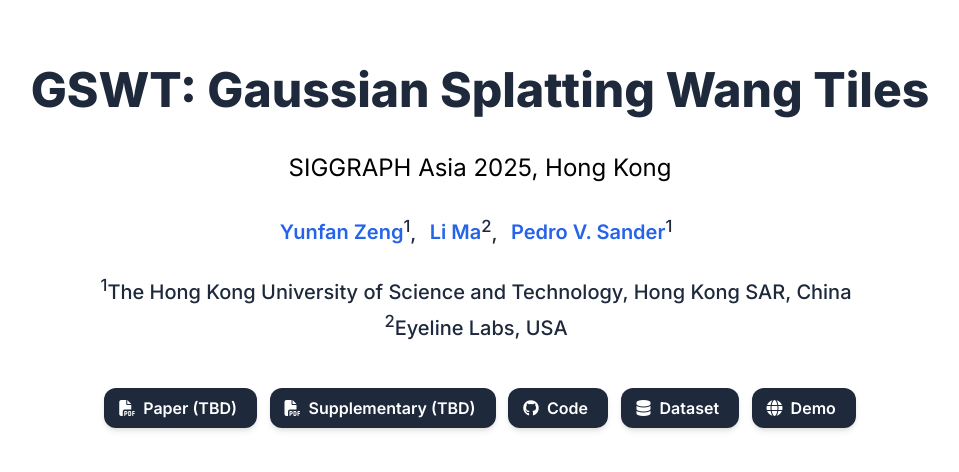
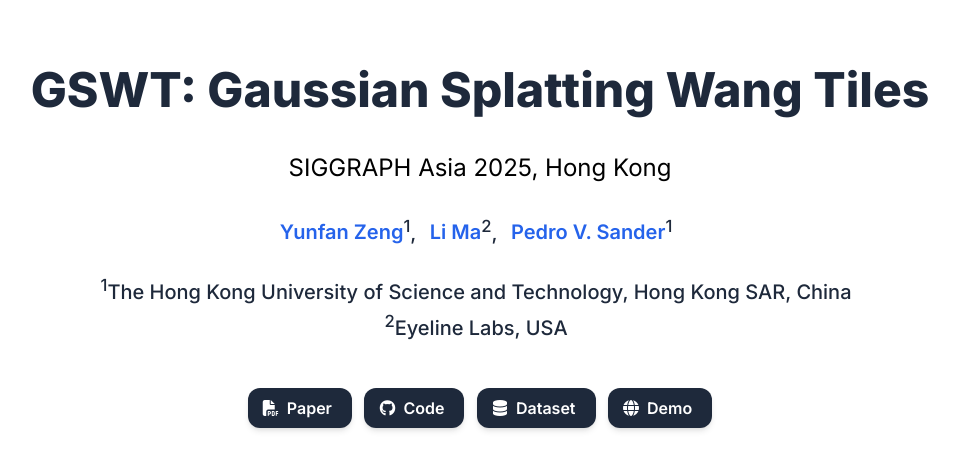
Before and after one commit to zengyf131/gswt_webpage, a plain HTML site: page index.html in a window 1280 px wide. Shown: the top 472 px of the page, without its empty margins (160-1119 px from the left). Drawn offline with nearby package versions, Linux system fonts and the light colour scheme; some icons are missing.

Commit message:
Added paper link.

```diff
--- a/index.html
+++ b/index.html
@@ -112,17 +112,17 @@
                 <div class="publication-links">
                   <!-- TODO: Update with your arXiv paper ID -->
                   <span class="link-block">
-                    <a href="static/pdfs/paper.pdf" target="_blank"
+                    <a href="https://hkustconnect-my.sharepoint.com/:f:/g/personal/yzengbm_connect_ust_hk/IgCII7VEx54pQKjdaEg8wjAqAWgPHe90UtL-ng28ZfbPPhk?e=sqyAEJ" target="_blank"
                       class="external-link button is-normal is-rounded is-dark">
                       <span class="icon">
                         <i class="fas fa-file-pdf"></i>
                       </span>
-                      <span>Paper (TBD)</span>
+                      <span>Paper</span>
                     </a>
                   </span>
 
                   <!-- TODO: Add your supplementary material PDF or remove this section -->
-                  <span class="link-block">
+                  <!-- <span class="link-block">
                     <a href="static/pdfs/supp.pdf" target="_blank"
                       class="external-link button is-normal is-rounded is-dark">
                       <span class="icon">
@@ -130,7 +130,7 @@
                       </span>
                       <span>Supplementary (TBD)</span>
                     </a>
-                  </span>
+                  </span> -->
 
                   <!-- TODO: Replace with your GitHub repository URL -->
                   <span class="link-block">
@@ -162,7 +162,6 @@
                       <span>Demo</span>
                     </a>
                   </span>
-                  <br>
                   <br>
                   <br>
                   <br>
```
